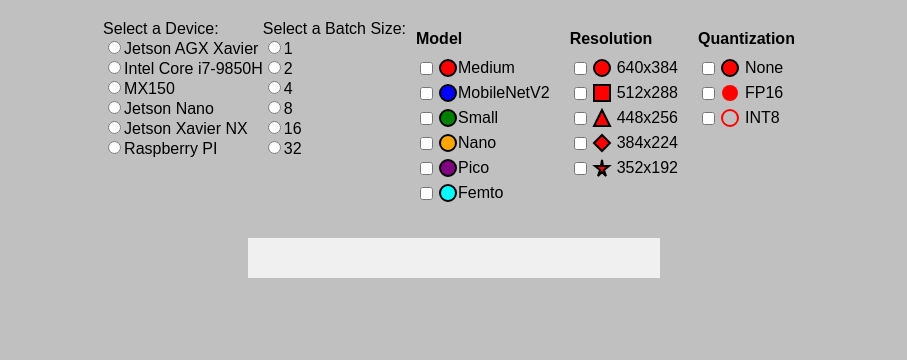
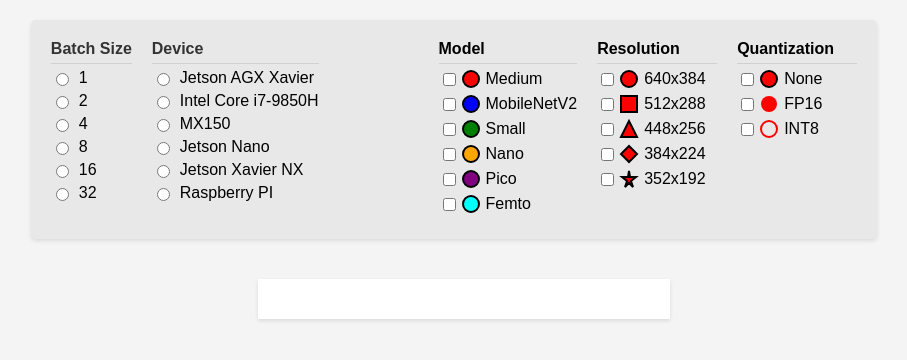
Before and after one commit to sktedro/vehicle_detection_visualization, a website with bundled scripts: page index.html in a window 1280 px wide. Shown: the whole page, without its empty margins (186-1093 px from the left). Built offline with nearby package versions, Linux system fonts and the light colour scheme.

Commit message:
Selection part is nice

```diff
--- a/index.html
+++ b/index.html
@@ -10,33 +10,35 @@
 <body>
   <div id="container">
     <div id="selections">
-      <div id="device-selection">
+      <div id="batch-size-selection" class="selection-section">
+        <div class="title">Batch Size</div>
+        <!-- Batch sizes will be added here -->
       </div>
-      <div id="batch-size-selection">
+      <div id="device-selection" class="selection-section">
+        <div class="title">Device</div>
+        <!-- Devices will be added here -->
       </div>
-
       <div id="model-res-quant-selection">
-        <div class="selection-column">
+        <div class="selection-column model-column">
           <div class="column-title">Model</div>
+          <!-- Models will be added here -->
         </div>
-        <div class="selection-column">
+        <div class="selection-column resolution-column">
           <div class="column-title">Resolution</div>
+          <!-- Resolutions will be added here -->
         </div>
-        <div class="selection-column">
+        <div class="selection-column quantization-column">
           <div class="column-title">Quantization</div>
+          <!-- Quantizations will be added here -->
         </div>
       </div>
-
     </div>
-
     <div id="table">
       <!-- Add your table content here -->
     </div>
-
     <div id="charts">
       <!-- Add your D3 charts here -->
     </div>
-
     <div id="highlight-bar">
       <!-- Add your highlight bar content here -->
     </div>
--- a/public/app.js
+++ b/public/app.js
@@ -62,66 +62,103 @@
 const mAPMetrics = ["bbox_mAP", "bbox_mAP_50", "bbox_mAP_75", "bbox_mAP_s",
     "bbox_mAP_m", "bbox_mAP_l"]
 
-// Get the device selection div
-const deviceSelectionDiv = document.getElementById('device-selection');
 
-// Create a title
-const deviceTitle = document.createElement('div');
-deviceTitle.innerText = 'Select a Device:';
-deviceSelectionDiv.appendChild(deviceTitle);
+// Initialize all selection divs
+function initSelections() {
+  initDeviceSelection();
+  initBatchSizeSelection();
+  initModelResolutionQuantizationSelection();
+}
 
-// Generate radio buttons for each device
-devices.forEach((device) => {
+
+
+// Initializing device selection
+function initDeviceSelection() {
+  const deviceSelectionDiv = document.getElementById('device-selection');
+
+  // Generate and append radio buttons for each device
+  devices.forEach(device => {
+    deviceSelectionDiv.appendChild(createDeviceRow(device));
+  });
+}
+
+// Function to handle row clicks
+function handleRowClick(event) {
+  // Find the nearest ancestor row of the clicked element
+  const row = event.target.closest('.row');
+
+  // Find the radio button or checkbox within the row
+  const input = row.querySelector('input[type="radio"], input[type="checkbox"]');
+
+  // Toggle the checked state, only if the click wasn't directly on the input
+  if (input && event.target !== input) {
+    input.checked = !input.checked;
+  }
+}
+
+// Creating a row for device selection
+function createDeviceRow(device) {
   const row = document.createElement('div');
   const radioButton = document.createElement('input');
   radioButton.type = 'radio';
   radioButton.name = 'device';
   radioButton.value = device;
+  radioButton.className = 'device-radio';
   row.appendChild(radioButton);
 
   const label = document.createElement('label');
   label.innerText = deviceTranslations[device];
   row.appendChild(label);
 
-  deviceSelectionDiv.appendChild(row);
-});
+  row.classList.add('row');
+  row.addEventListener('click', handleRowClick);
 
+  return row;
+}
 
-// Get the batch size selection div
-const batchSizeSelectionDiv = document.getElementById('batch-size-selection');
+// Initializing batch size selection
+function initBatchSizeSelection() {
+  const batchSizeSelectionDiv = document.getElementById('batch-size-selection');
 
-// Create a title
-const batchSizeTitle = document.createElement('div');
-batchSizeTitle.innerText = 'Select a Batch Size:';
-batchSizeSelectionDiv.appendChild(batchSizeTitle);
+  // Sort batch sizes numerically and generate radio buttons
+  batchSizes.sort((a, b) => Number(a) - Number(b));
+  batchSizes.forEach(batchSize => {
+    batchSizeSelectionDiv.appendChild(createBatchSizeRow(batchSize));
+  });
+}
 
-// Sort batch sizes numerically
-batchSizes.sort((a, b) => Number(a) - Number(b));
-
-// Generate radio buttons for each batch size
-batchSizes.forEach((batchSize) => {
+// Creating a row for batch size selection
+function createBatchSizeRow(batchSize) {
   const row = document.createElement('div');
   const radioButton = document.createElement('input');
   radioButton.type = 'radio';
   radioButton.name = 'batch-size';
   radioButton.value = batchSize;
+  radioButton.className = 'batch-size-radio';
   row.appendChild(radioButton);
 
   const label = document.createElement('label');
   label.innerText = batchSize;
   row.appendChild(label);
 
-  batchSizeSelectionDiv.appendChild(row);
-});
+  row.classList.add('row');
+  row.addEventListener('click', handleRowClick);
 
+  return row;
+}
 
-
+function initModelResolutionQuantizationSelection() {
+  const selectionDiv = document.getElementById('model-res-quant-selection');
+  models.forEach(model => selectionDiv.querySelector('.model-column').appendChild(createModelRow(model)));
+  resolutions.forEach(resolution => selectionDiv.querySelector('.resolution-column').appendChild(createResolutionRow(resolution)));
+  quantizations.forEach(quantization => selectionDiv.querySelector('.quantization-column').appendChild(createQuantizationRow(quantization)));
+}
 
 function createDataPointSVG(model, resolution, quantization) {
   const svgns = 'http://www.w3.org/2000/svg';
   const svg = document.createElementNS(svgns, 'svg');
-  svg.setAttribute('width', '20'); // Adjust the width as needed
-  svg.setAttribute('height', '20'); // Adjust the height as needed
+  svg.setAttribute('width', '20');
+  svg.setAttribute('height', '20');
 
   const shape = resolutionToShape[resolution];
   const color = modelToColor[model];
@@ -194,6 +231,9 @@
   row.appendChild(svgElement);
   row.appendChild(label);
 
+  row.classList.add('row');
+  row.addEventListener('click', handleRowClick);
+
   return row;
 }
 
@@ -223,27 +263,5 @@
   return createRow('checkbox', quantizationCircle, labelText);
 }
 
-
-
-
-
-// Get the model-res-quant-selection div
-const selectionDiv = document.getElementById('model-res-quant-selection');
-
-// Create rows for model selection
-for (const model of models) {
-  const row = createModelRow(model);
-  selectionDiv.querySelector('.selection-column:nth-child(1)').appendChild(row);
-}
-
-// Create rows for resolution selection
-for (const resolution of resolutions) {
-  const row = createResolutionRow(resolution);
-  selectionDiv.querySelector('.selection-column:nth-child(2)').appendChild(row);
-}
-
-// Create rows for quantization selection
-for (const quantization of quantizations) {
-  const row = createQuantizationRow(quantization);
-  selectionDiv.querySelector('.selection-column:nth-child(3)').appendChild(row);
-}
+// Initialize everything
+initSelections();
--- a/public/main.css
+++ b/public/main.css
@@ -3,7 +3,7 @@
   font-family: Arial, sans-serif;
   margin: 0;
   padding: 0;
-  background:#c0c0c0;
+  background: #f4f4f4;
 }
 
 /* Container for the entire page */
@@ -17,21 +17,85 @@
 /* Selections div */
 #selections {
   display: flex;
-  justify-content: space-between;
+  align-items: flex-start;
   margin-bottom: 20px;
+  background-color: #e8e8e8;
+  padding: 10px;
+  border-radius: 5px;
+  box-shadow: 0 2px 4px rgba(0,0,0,0.1);
+}
+
+/* Title styling */
+.title {
+  font-weight: bold;
+  margin-bottom: 5px;
+  border-bottom: 1px solid #d0d0d0;
+  padding-bottom: 5px;
+  color: #333;
+}
+
+/* Column titles */
+.column-title {
+  font-weight: bold;
+  margin-bottom: 5px;
+  border-bottom: 1px solid #d0d0d0;
+  padding-bottom: 5px;
+}
+
+/* Individual selection columns */
+.selection-column {
+  display: flex;
+  flex-direction: column; /* Stack items vertically inside each column */
+  padding: 10px;
+  min-width: 120px; /* Set a minimum width for each column */
+}
+
+.selection-section {
+  padding: 10px;
+}
+
+/* Styling for rows in selection columns */
+.row {
+  display: flex;
+  align-items: center;
+  margin-bottom: 5px;
+}
+
+.batch-size-radio, .device-radio {
+  margin-right: 10px;
+}
+
+.checkbox {
+  margin-right: 5px;
+}
+
+/* SVG styles for resolution and quantization */
+.model-svg, .resolution-svg, .quantization-svg {
+  width: 20px;
+  height: 20px;
+  margin-right: 5px;
+}
+
+#model-res-quant-selection {
+  margin-left: 100px;
+  display: flex; /* Make it a flex container */
+  align-items: flex-start;
 }
 
 /* Left side table */
 #table {
   width: 30%;
-  overflow-y: scroll; /* Add a scrollbar if the content overflows */
+  overflow-y: scroll;
+  margin-right: 20px; /* Separation from the main content */
 }
 
 /* Right side highlight bar */
 #highlight-bar {
   width: 30%;
   padding: 20px;
-  background-color: #f0f0f0;
+  background-color: #ffffff;
+  margin-left: 20px; /* Separation from the main content */
+  box-shadow: 0 2px 4px rgba(0,0,0,0.1);
 }
 
 /* Content div for charts */
@@ -40,48 +104,5 @@
   display: flex;
   flex-direction: column;
   align-items: center;
+  margin-top: 20px;
 }
-
-
-
-
-
-#model-res-quant-selection {
-  display: flex;
-  justify-content: space-between;
-  align-items: flex-start;
-}
-
-.selection-column {
-  flex: 1;
-  padding: 10px;
-}
-
-.column-title {
-  font-weight: bold;
-  margin-bottom: 10px;
-}
-
-.row {
-  display: flex;
-  align-items: center;
-  margin-bottom: 5px;
-}
-
-.checkbox {
-  margin-right: 5px;
-}
-
-.resolution-svg {
-  width: 20px;
-  height: 20px;
-  margin-right: 5px;
-  fill: red;
-  stroke: black;
-}
-
-.quantization-svg {
-  width: 20px;
-  height: 20px;
-  margin-right: 5px;
-}
```
